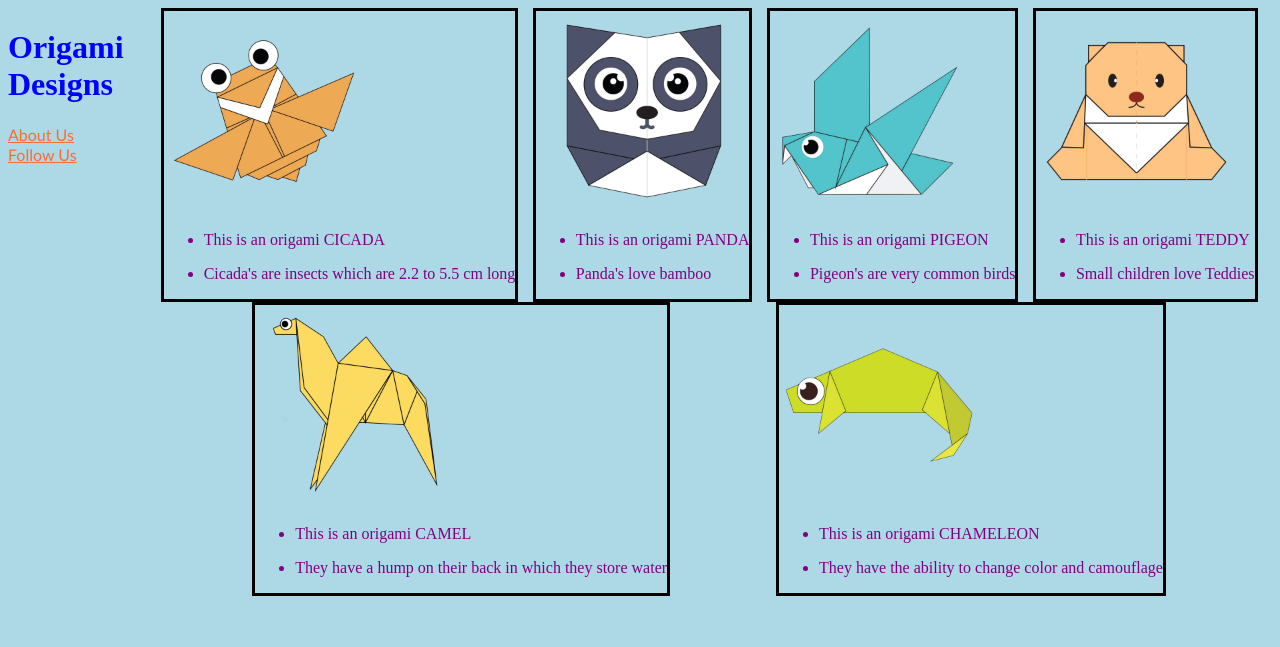
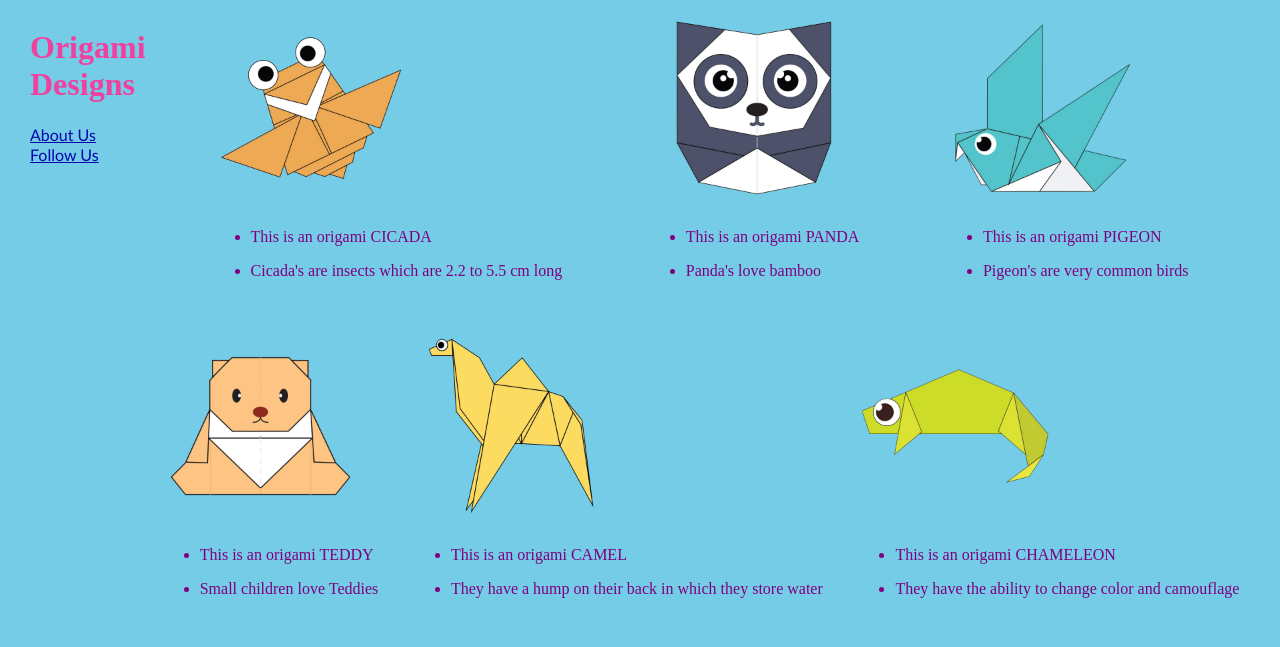
Before and after one commit to L2442/Origami-Design-1, a plain HTML site: page index.html in a window 1280 px wide. Drawn offline with Linux system fonts and the light colour scheme.

Commit message:
Add files via upload

```diff
--- a/style.css
+++ b/style.css
@@ -1,12 +1,12 @@
 h1{
-    color: blue;
+    color: #F040A0;
 }
 ul{
     color: purple;
 
 }
 *{
-    background-color: lightblue;
+    background-color: #74cce7;
 }
 
 .border{
@@ -16,13 +16,24 @@ ul{
     display: flex;
     flex-wrap: wrap;
     justify-content: space-evenly;
+
 }
 .icon{
     align-content: right;
-    border: solid;
+    padding-bottom:30px;
+    margin-right:30px;
 }
 
 a{
-    color: rgb(251, 107, 54);
+    color: #0605B0;
     font-family: 'Trebuchet MS';
 }
+
+body{
+    margin-left:0px;
+    margin-bottom:0px;
+}
+
+.header{
+    padding-left: 30px;
+}
```
